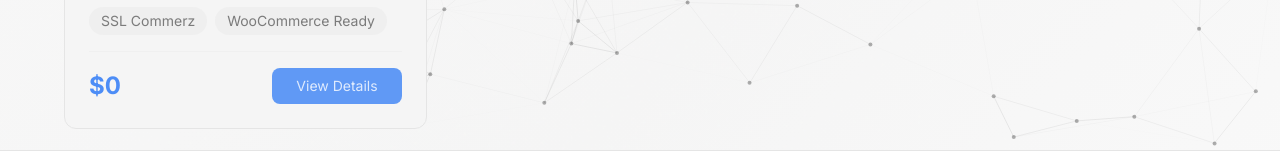
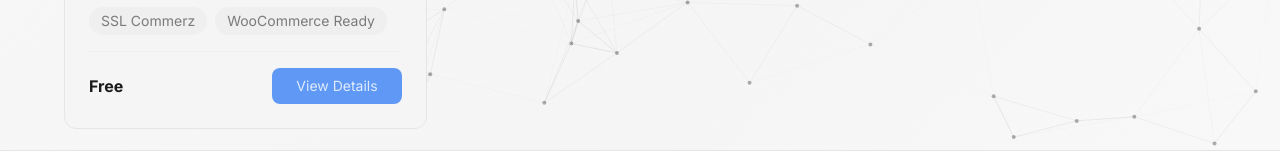
Before and after one commit to HasibX2000/Akons-Portfolio, a Next.js app: page /plugins in a window 1280 px wide. Shown: the part 650-810 px from the top of the page. Built offline with nearby package versions, Linux system fonts and the light colour scheme.

Commit message:
update the plugins 2

```diff
--- a/components/ProductCard.tsx
+++ b/components/ProductCard.tsx
@@ -63,10 +63,7 @@ export default function ProductCard({ product, index }: ProductCardProps) {
         </div>
 
         <div className="flex items-center justify-between pt-4 border-t border-light-border/30 dark:border-dark-border/30 mt-auto">
-          <span className="text-2xl font-bold text-blue-500/90 hover:text-blue-500 transition-colors">
-            ${product.price}
-            {product.type === "saas" ? "/mo" : ""}
-          </span>
+          <span className="font-bold">{product.price === 0 ? "Free" : `$${product.price}`}</span>
           {isInternalLink ? (
             <Link
               href={product.downloadUrl}
```
